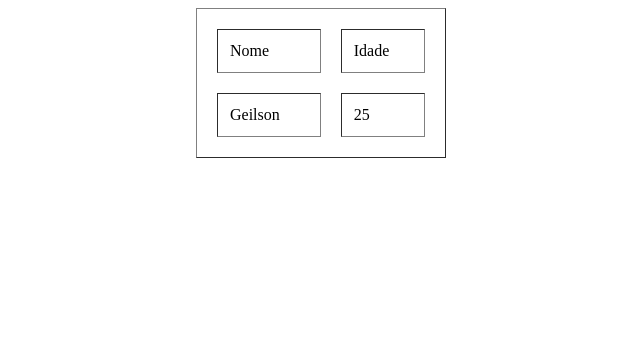
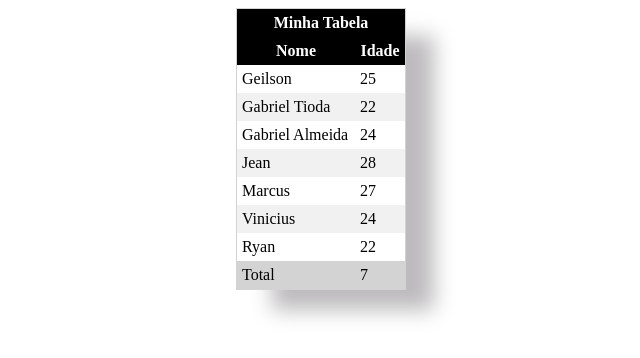
Before and after one commit to geilsonm2/formacaoHTMLWebDeveloper, a plain HTML site: page criandoTabelas.html in a window 1280 px wide. Shown: the whole page, without its empty margins (319-959 px from the left). Drawn offline with Linux system fonts and the light colour scheme.

Commit message:
Concluindo módulo 'Criando Tabelas com HTML'

```diff
--- a/criandoTabelas.html
+++ b/criandoTabelas.html
@@ -4,25 +4,80 @@
     <meta charset="UTF-8">
     <meta name="viewport" content="width=device-width, initial-scale=1.0">
     <title>Criando Tabelas com HTML</title>
+    <style>
+        table {
+            -webkit-box-shadow: 32px 24px 20px -4px rgba(189,187,189,1);
+            -moz-box-shadow: 32px 24px 20px -4px rgba(189,187,189,1);
+            box-shadow: 32px 24px 20px -4px rgba(189,187,189,1);
+        }
+        table thead th{ /*Utilizamos o table thead th para estilizar diretamente o th dentro da table, no exemplo abaixo pintamos a linha do cabeçalho de preta, e para remover o espaçamento criado adicionamos um cellspacing ="0" para remove-lo*/
+            background-color: black;
+            color: white;
+        }
+        table { /*Utilizamos o table para estilizar a tabela em si, como no exemplo abaixo a borda.*/
+            border: solid 1px lightgray;
+        }
+        table tfoot td { /*Adicionando uma cor ao nosso footer*/
+            background-color: lightgrey;
+        }
+        table tbody tr:nth-child(even){ /*Deixando as linhas zebradas, colocamos um cellpadding="5" para adicionarmos um espaçamento entre as bordas*/
+            background-color: #f1f1f1;
+        }
+        table tbody tr:hover td{ /*Alterando a cor das linhas, quando passamos o mouse*/
+            background-color: #e9e9e9;
+            cursor: pointer; /*Alterando o cursor do mouse*/
+        }
+    </style>
 </head>
 <body>
-    <table summary="Esta tabela contem Nome e Idade" border="1" width="250" height="100" cellspacing="20" cellpadding="12"  align="Center"> <!--Tabelas-->
+    <table summary="Esta tabela contem Nome e Idade" width="170" align="Center" cellspacing ="0" cellpadding="5"> <!--Tabelas-->
+        <thead>
             <tr> <!--Linhas-->
-            <td>Nome</td> <!--Colunas-->
-            <td>Idade</td> <!--Colunas-->
+                <th colspan="2">Minha Tabela</th>    <!--Informando que essa coluna mescla duas colunas-->
+            <tr> <!--Linhas-->
+                <th title="Nome Completo">Nome</th> <!--Colunas-->
+                <th>Idade</th> <!--Colunas-->
             </tr>
+        </thead>
+
+        <tbody>
             <tr> <!--Linhas-->
                 <td>Geilson</td> <!--Colunas-->
                 <td>25</td> <!--Colunas-->
             </tr>
+            <tr> <!--Linhas-->
+                <td>Gabriel Tioda</td> <!--Colunas-->
+                <td>22</td> <!--Colunas-->
+            </tr>
+            <tr> <!--Linhas-->
+                <td>Gabriel Almeida</td> <!--Colunas-->
+                <td>24</td> <!--Colunas-->
+            </tr>
+            <tr> <!--Linhas-->
+                <td>Jean</td> <!--Colunas-->
+                <td>28</td> <!--Colunas-->
+            </tr>
+            <tr> <!--Linhas-->
+                <td>Marcus</td> <!--Colunas-->
+                <td>27</td> <!--Colunas-->
+            </tr>
+            <tr> <!--Linhas-->
+                <td>Vinicius</td> <!--Colunas-->
+                <td>24</td> <!--Colunas-->
+            </tr>
+            <tr> <!--Linhas-->
+                <td>Ryan</td> <!--Colunas-->
+                <td>22</td> <!--Colunas-->
+            </tr>
+        </tbody>
+
+        <tfoot>
+            <tr>
+                <td>Total</td>
+                <td>7</td>
+            </tr>
+        </tfoot>
     </table>
 
 </body>
 </html>
-
-<!--Na tag table temos alguns atributos para utilizar nela-->
-<!--O primerio é o summary, que é interessante na questão de acessibilidade, onde o leitor de tela conseguirá descrever o conteúdo da tabela-->
-<!--Utilizamos o Border para aplicar as linhas da tabela-->
-<!--Width e Height para passar a largura e altura da nossa tabela-->
-<!--Cellspacing para aplicar espaçamento entre as linhas e colunas-->
-<!--Cellpadding para aplicar espaçamento entre o conteúdo e a borda de cada coluna-->
```
Lines whose indentation alone changed are shown as unchanged.
